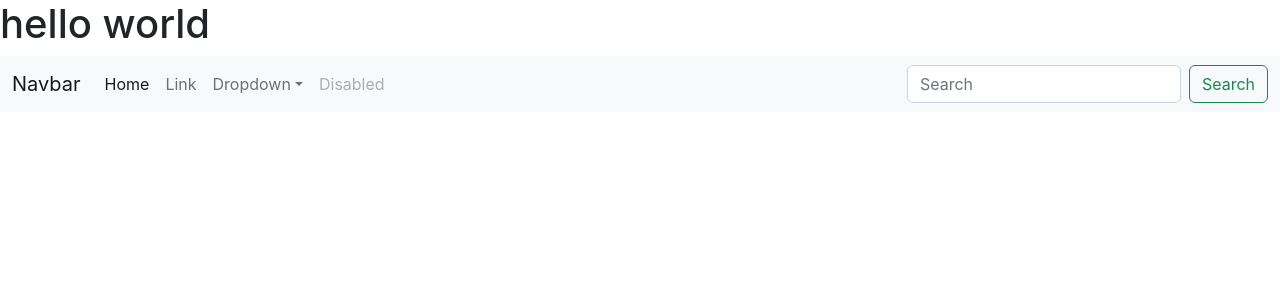
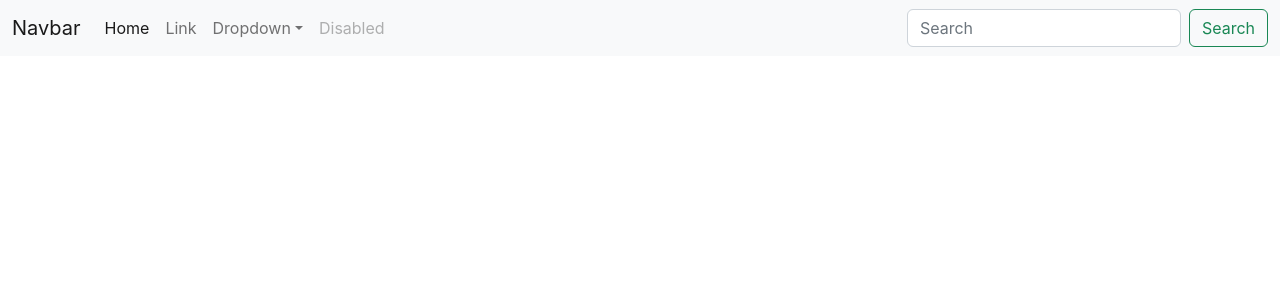
Before and after one commit to narayani2327/bikayi-front-end, a React (Create React App) app: page / in a window 1280 px wide. Shown: the top 300 px of the page. Built offline with nearby package versions, Linux system fonts and the light colour scheme.

Commit message:
Update App.js

```diff
--- a/src/App.js
+++ b/src/App.js
@@ -2,7 +2,6 @@ import Navbar from "./components/Navbar";
 function App() {
   return (
     <div className="App">
-      <h1>hello world</h1>
       <Navbar/>
     </div>
   );
```
